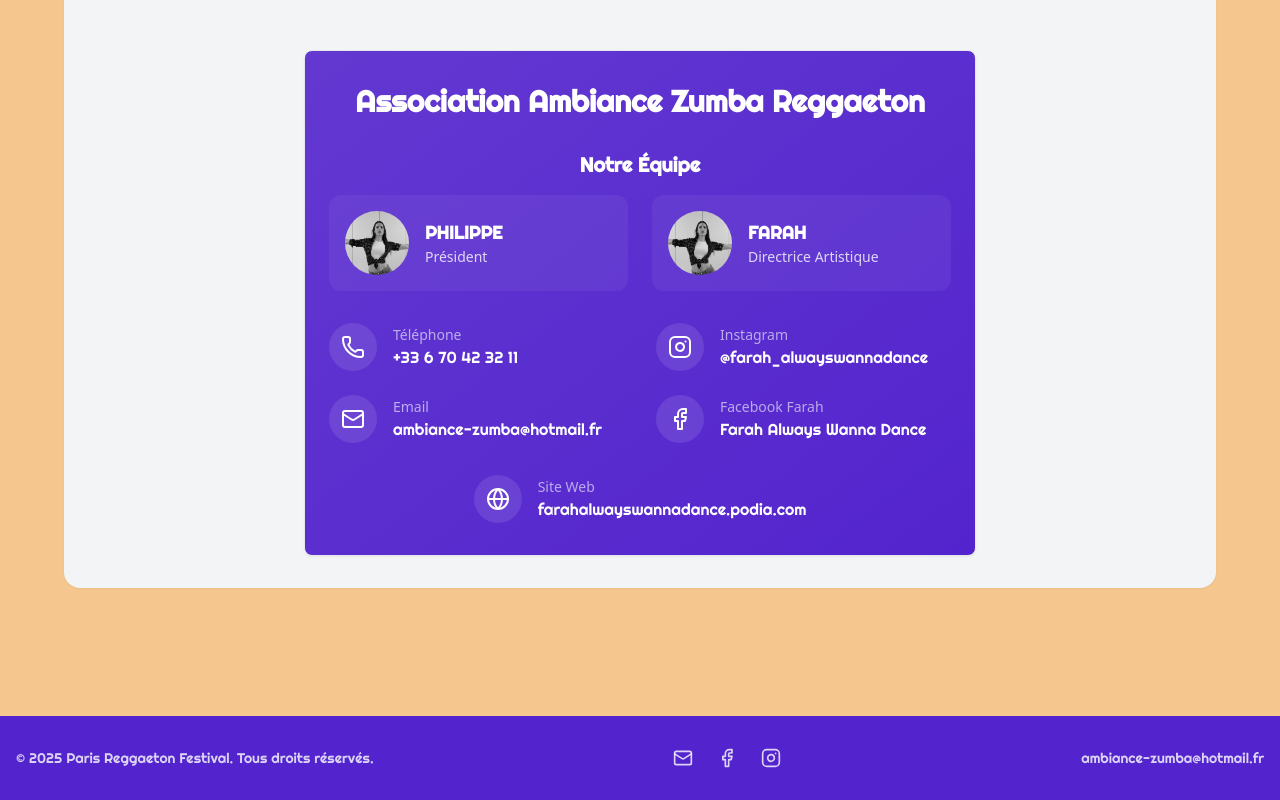
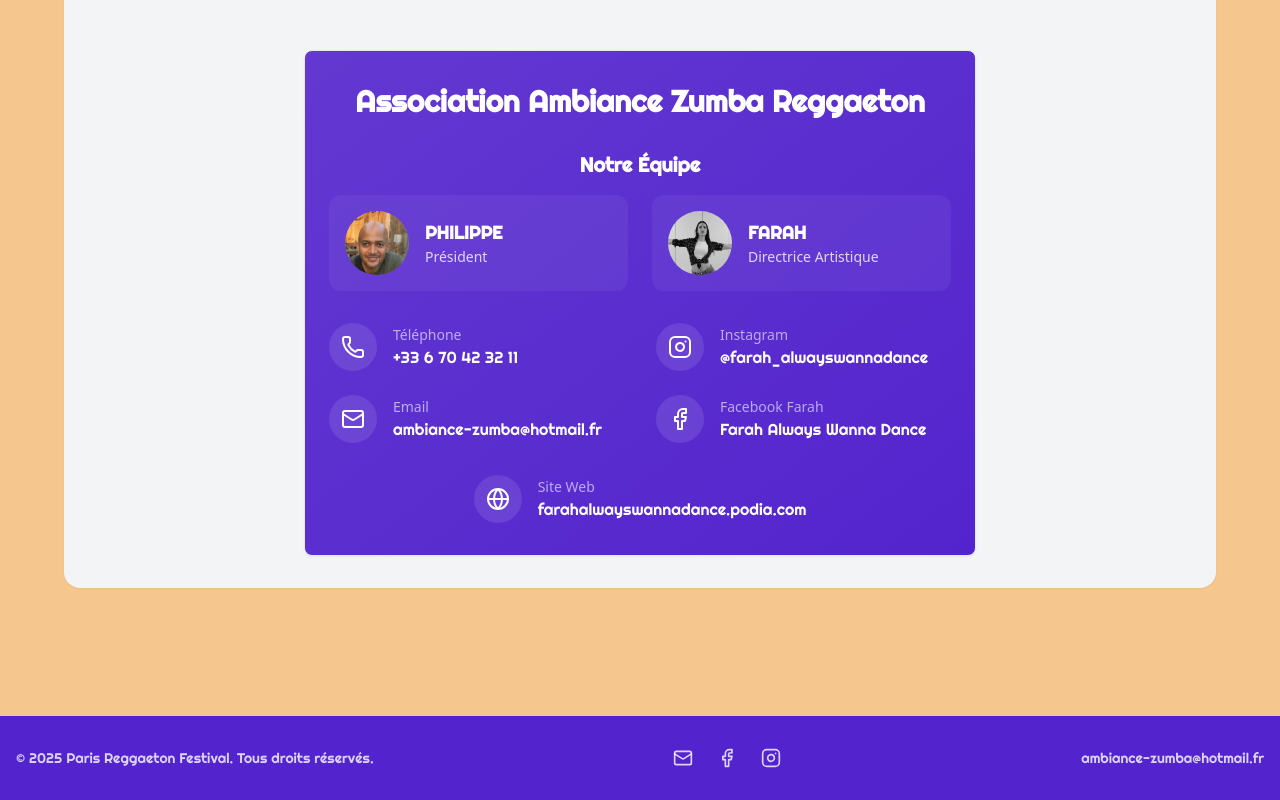
Before and after one commit to vbachele/ParisReggaetonFestival, a React (Vite) app: page /contact in a window 1280 px wide. Shown: the part 1310-2110 px from the top of the page. Built offline with nearby package versions, Linux system fonts and the light colour scheme.

Commit message:
feat: adding philippe photo

```diff
--- a/src/components/contact/ContactCard.tsx
+++ b/src/components/contact/ContactCard.tsx
@@ -50,7 +50,7 @@ const ContactCard = () => {
               <div className="flex items-center space-x-4">
                 <div className="w-16 h-16 rounded-full overflow-hidden bg-white/10">
                   <img
-                    src="/contact/farah.jpg"
+                    src="/contact/philippe.jpg"
                     alt="Philippe"
                     className="w-full h-full object-cover"
                   />
```
Also changed, not shown: public/contact/philippe.jpg (added).
